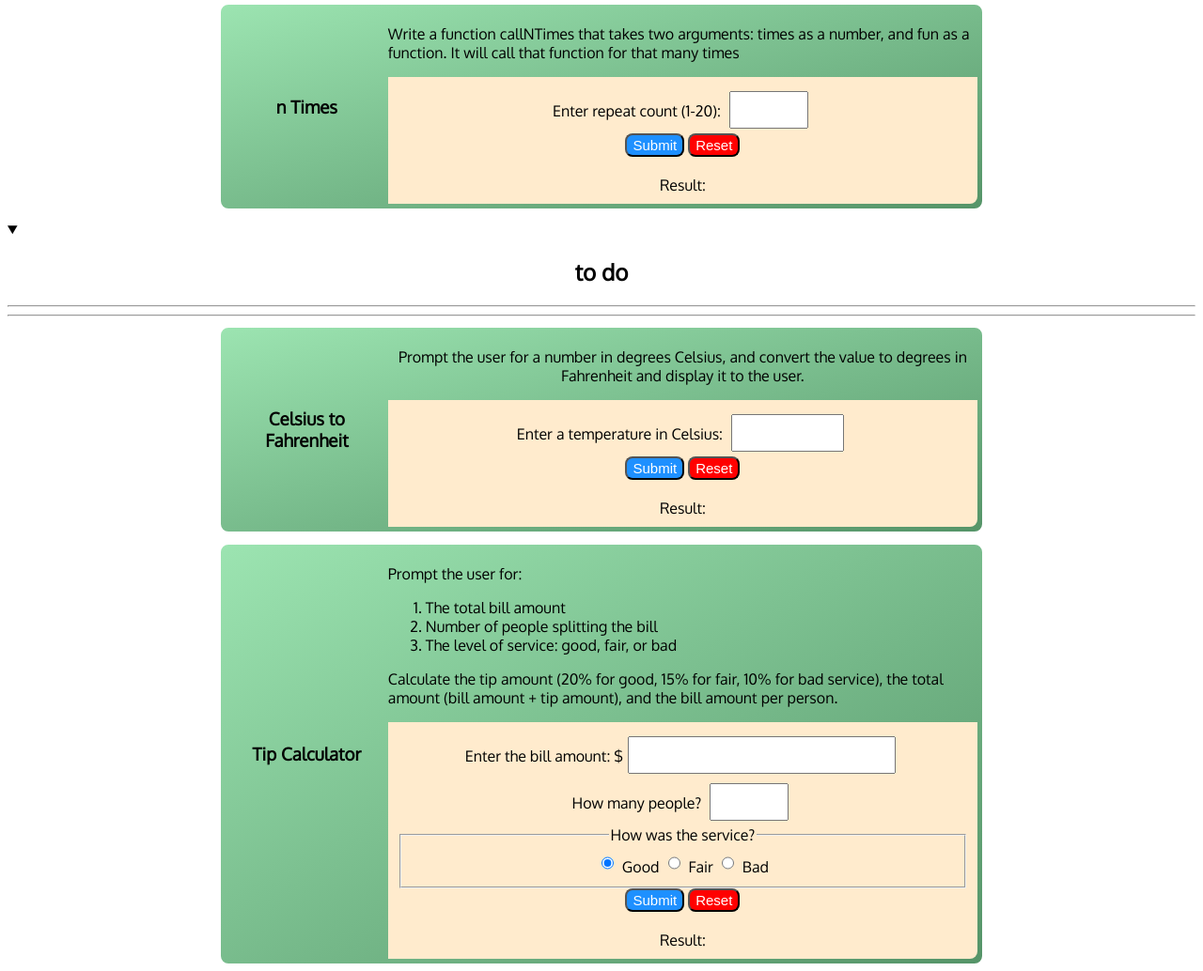
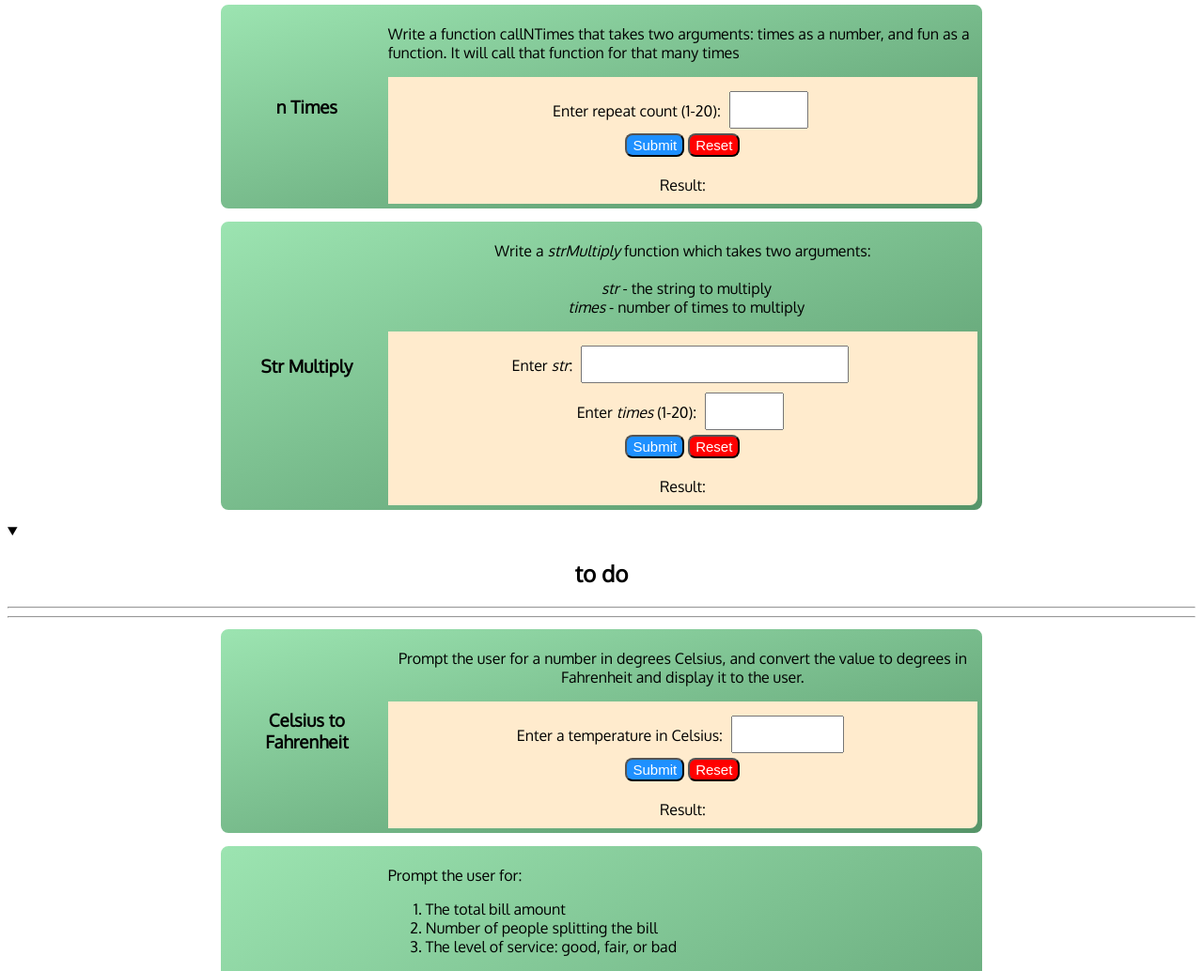
Before and after one commit to GFore/dc-JS-Exercises, a plain HTML site: page index.html in a window 1280 px wide. Shown: the part 2295-3329 px from the top of the page at 94% size. Drawn offline with Linux system fonts and the light colour scheme.

Commit message:
adds Str Multiply exercise

```diff
--- a/index.html
+++ b/index.html
@@ -122,6 +122,21 @@
             </div>
         </div>
 
+        <div class="exercise"><h3>Str Multiply</h3>
+            <div class="QandA">
+                <p class="ques">Write a <i>strMultiply</i> function which takes two arguments:<br><br>
+                    &nbsp;&Tab;<i>str</i> - the string to multiply<br>
+                    &nbsp;&Tab;<i>times</i> - number of times to multiply</p>
+                <div class="ans">
+                    <label for="id_str">Enter <i>str</i>: </label><input type="text" name="str" id="id_str"><br>
+                    <label for="id_times">Enter <i>times</i> (1-20): </label><input type="number" min="1" max="20" name="times" id="id_times"><br>
+                    <button onclick="strMultiply(document.getElementById('id_str').value, Number(document.getElementById('id_times').value));">Submit</button>
+                    <button class="reset" onclick="clearResult(['id_str', 'id_times'], 'id_result9', [])">Reset</button>
+                </div>
+                <div class="result" id="id_result9">Result: </div>
+            </div>
+        </div>
+
 
     </details>
 
--- a/scripts/index.js
+++ b/scripts/index.js
@@ -133,6 +133,14 @@ function nTimes(n, phrase) {
     callNTimes(n, printPhrase);
 }
 
+function strMultiply(str, times) {
+    if (times>20) {times = 20;} // limit times to max of 20
+    let arr = Array(times);    // Create an array of length times
+    arr.fill(str);             // Fill each element of the array with string str
+
+    document.getElementById("id_result9").innerHTML += ` <span class="res">${arr.join('')}</span><br>`
+}
+
 function clearResult(inputName, resultName, radioButtonList) {
     inputName.forEach(element => {document.getElementById(element).value = "";});
     // radioButtonList.forEach(element => {document.getElementById(element).removeAttribute("checked")});
```
